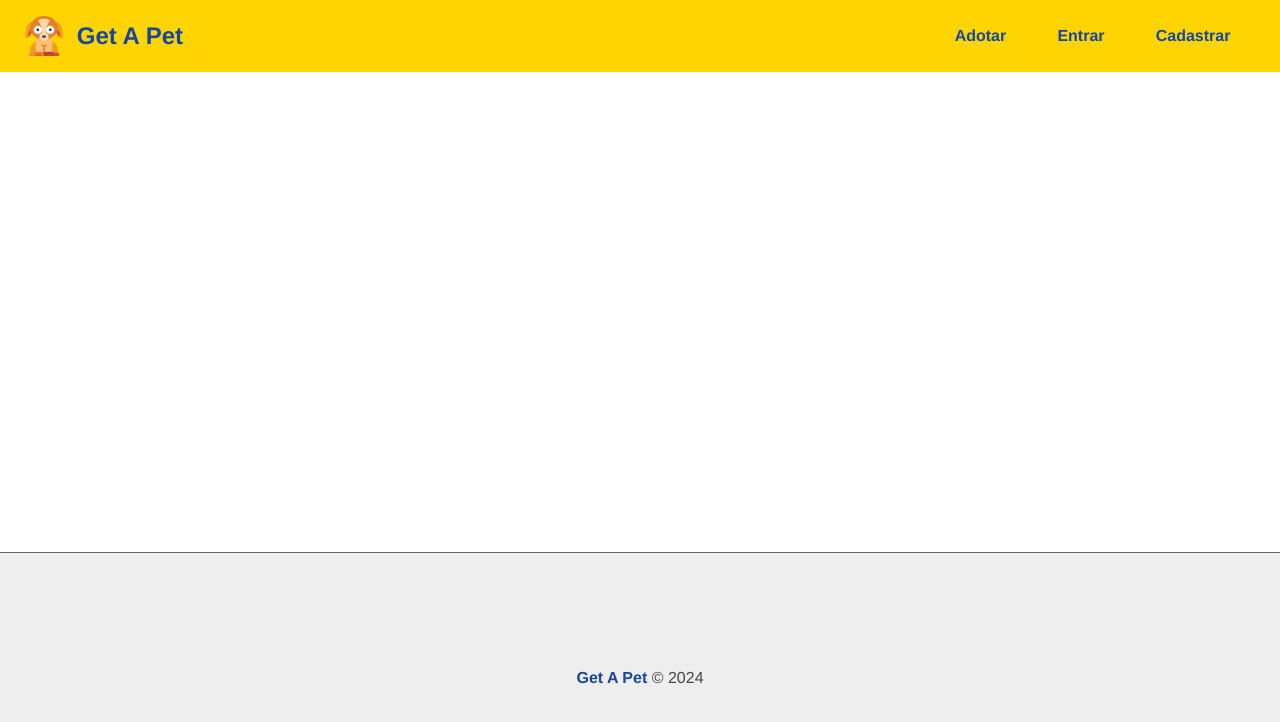
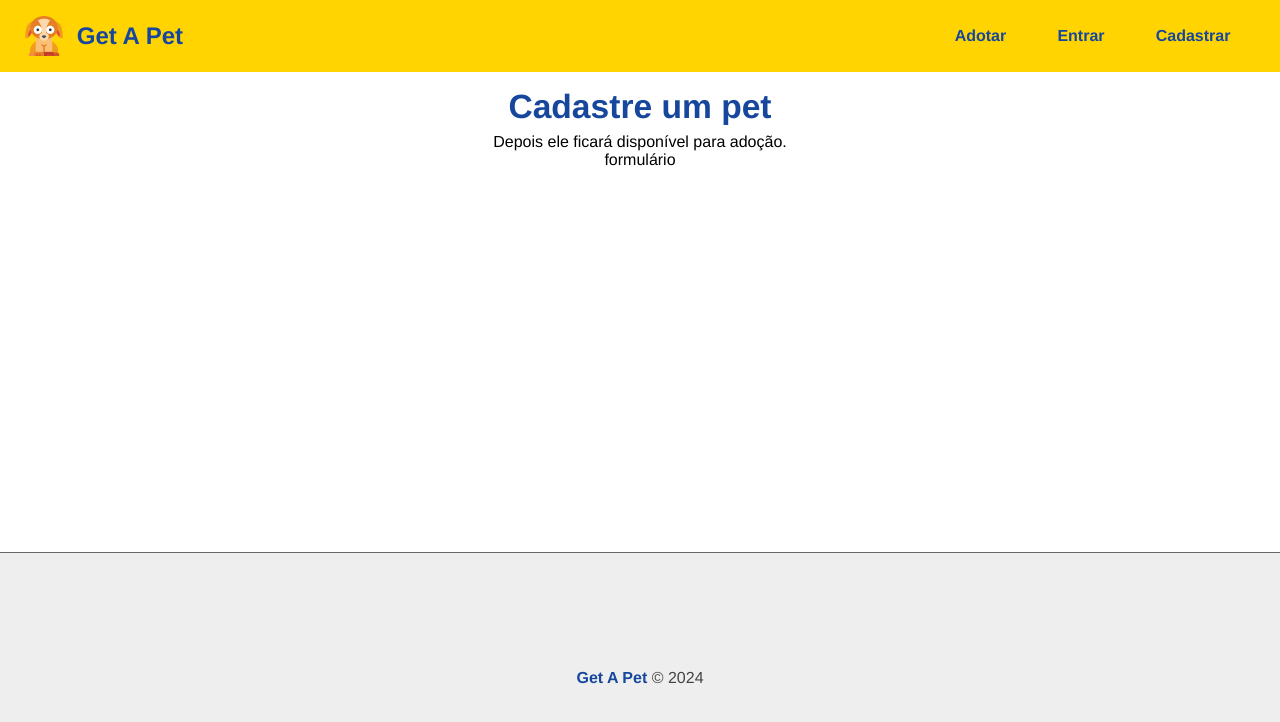
Before and after one commit to gbarbosa12/getapet, a React (Create React App) app in the folder frontend/: page /pet/add in a window 1280 px wide. Shown: the top 722 px of the page. Built offline with nearby package versions, Linux system fonts and the light colour scheme.

Commit message:
Criando página de pets

```diff
--- a/frontend/src/App.js
+++ b/frontend/src/App.js
@@ -11,6 +11,8 @@
 import Container from "./components/layout/Container";
 import Message from "./components/layout/Message";
 import Profile from "./components/pages/User/Profile";
+import MyPets from "./components/pages/Pet/MyPets";
+import AddPet from "./components/pages/Pet/AddPet";
 
 // context
 import { UserProvider } from "./context/UserContext";
@@ -26,6 +28,8 @@
             <Route path="/login" element={<Login />} />
             <Route path="/register" element={<Register />} />
             <Route path="/user/profile" element={<Profile />} />
+            <Route path="/pet/mypets" element={<MyPets />} />
+            <Route path="/pet/add" element={<AddPet />} />
             <Route path="/" element={<Home />} />
           </Routes>
         </Container>
--- a/frontend/src/components/layout/Navbar.js
+++ b/frontend/src/components/layout/Navbar.js
@@ -24,6 +24,9 @@
         {authenticated ? (
           <>
             <li>
+              <Link to="/pet/mypets">Meus Pets</Link>
+            </li>
+            <li>
               <Link to="/user/profile">Perfil</Link>
             </li>
             <li onClick={logout}>Sair</li>
--- /dev/null
+++ b/frontend/src/components/pages/Pet/AddPet.js
@@ -0,0 +1,23 @@
+import api from "../../../utils/api";
+
+import styles from "./AddPet.module.css";
+
+import { useState } from "react";
+import { Navigate } from "react-router-dom";
+
+// hooks
+import useFlashMessage from "../../../hooks/useFlashMessage";
+
+function AddPet() {
+  return (
+    <section className={styles.addpet_header}>
+      <div>
+        <h1>Cadastre um pet</h1>
+        <p>Depois ele ficará disponível para adoção.</p>
+      </div>
+      <p>formulário</p>
+    </section>
+  );
+}
+
+export default AddPet;
--- /dev/null
+++ b/frontend/src/components/pages/Pet/AddPet.module.css
@@ -0,0 +1,8 @@
+.addpet_header {
+  text-align: center;
+  margin-bottom: 1.2em;
+}
+
+.addpet_header h1 {
+  margin-bottom: 0.2em;
+}
--- /dev/null
+++ b/frontend/src/components/pages/Pet/MyPets.js
@@ -0,0 +1,21 @@
+import { useState, useEffect } from "react";
+import { Link } from "react-router-dom";
+
+function MyPets() {
+  const [pets, setPets] = useState([]);
+
+  return (
+    <section>
+      <div>
+        <h1>MyPets</h1>
+        <Link to="/pet/add">Cadastrar Pet</Link>
+      </div>
+      <div>
+        {pets.length > 0 && <p>Meus pets cadastrados</p>}
+        {pets.length === 0 && <p>Não há pets cadastrados</p>}
+      </div>
+    </section>
+  );
+}
+
+export default MyPets;
```
Also changed, not shown: 2 other files (tests, documents, lock files or other folders).
